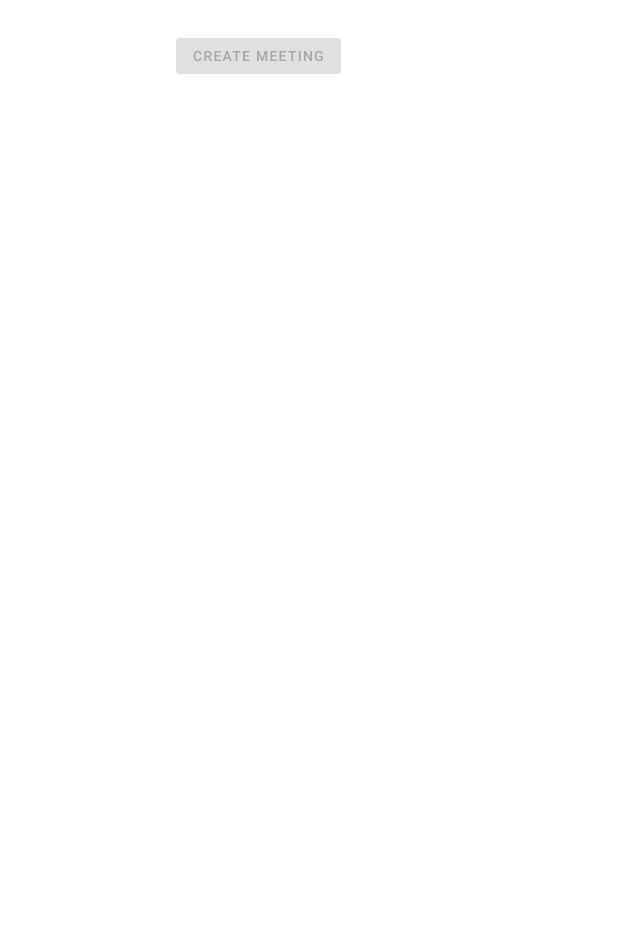
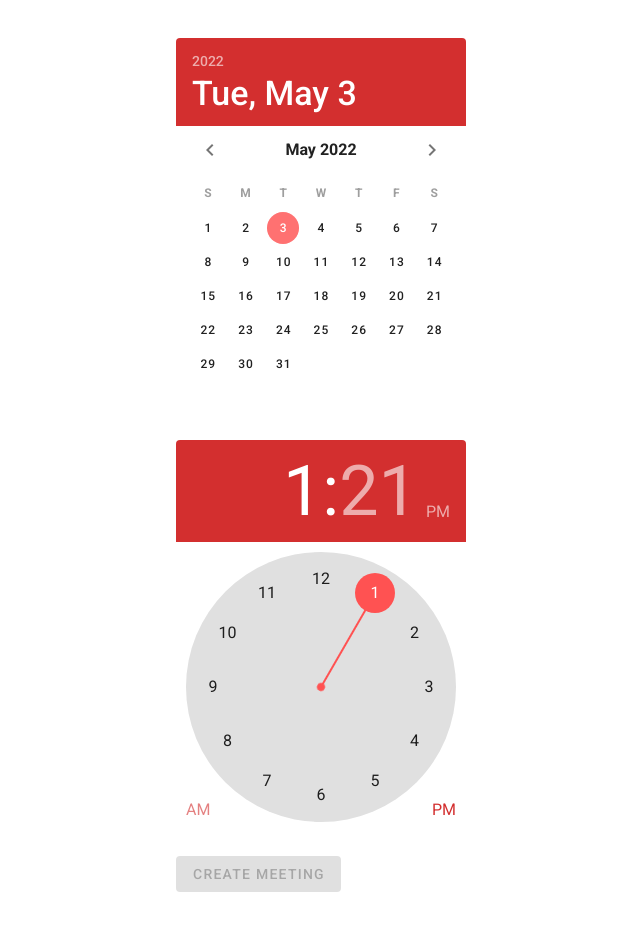
Before and after one commit to karlj38/meetups, a Vue app: page /meetups/new in a window 1280 px wide. Shown: the part 740-1670 px from the top of the page, without its empty margins (180-820 px from the left). Before the commit the page ends 1122 px from the top, so only its background shows below. Built offline with nearby package versions, Linux system fonts and the light colour scheme.

Commit message:
add date pickers

```diff
--- a/src/components/Meetup/CreateMeetup.vue
+++ b/src/components/Meetup/CreateMeetup.vue
@@ -42,10 +42,7 @@
           />
         </v-col>
         <v-col class="offset-sm-3 col-sm-6">
-          <v-img
-            :src="img"
-            height="150px"
-          />
+          <v-img :src="img" height="150px" />
         </v-col>
       </v-row>
 
@@ -63,11 +60,19 @@
 
       <v-row>
         <v-col class="offset-sm-3 col-sm-6">
-          <v-btn
-            :disabled="!formValid"
-            color="primary"
-            type="submit"
-          >
+          <v-date-picker v-model="date" />
+        </v-col>
+      </v-row>
+
+      <v-row>
+        <v-col class="offset-sm-3 col-sm-6">
+          <v-time-picker v-model="time" />
+        </v-col>
+      </v-row>
+
+      <v-row>
+        <v-col class="offset-sm-3 col-sm-6">
+          <v-btn :disabled="!formValid" color="primary" type="submit">
             Create Meeting
           </v-btn>
         </v-col>
@@ -78,23 +83,39 @@
 
 <script>
 export default {
+  props: {
+    now: {
+      default: new Date(
+        Date.now() - new Date().getTimezoneOffset() * 60000
+      ).toISOString(),
+      type: String,
+    },
+  },
   data() {
     return {
       title: "",
       location: "",
       img: "",
-        description: ""
-      }
+      description: "",
+      date: this.now.substr(0, 10),
+      time: this.now.substr(11, 5),
+    };
   },
   computed: {
     formValid() {
-        return (this.title && this.location && this.img && this.description);
-      }
+      return this.title && this.location && this.img && this.description;
+    },
+    submittableDateTime() {
+      const date = new Date(this.date);
+      date.setHours(this.time.substr(0, 2));
+      date.setMinutes(this.time.substr(3, 2));
+      return date;
+    },
   },
   methods: {
     onCreateMeetup() {
       if (!this.formValid) {
-          return
+        return;
       }
 
       const meetupData = {
@@ -102,13 +123,13 @@
         location: this.location,
         img: this.img,
         description: this.description,
-          date: new Date()
+        date: this.submittableDateTime,
       };
 
       this.$store.dispatch("createMeetup", meetupData);
 
       this.$router.push("/meetups");
-      }
-    }
-  }
+    },
+  },
+};
 </script>
--- a/src/components/Meetup/MeetupView.vue
+++ b/src/components/Meetup/MeetupView.vue
@@ -5,13 +5,10 @@
         <v-card>
           <v-card-title class="primary--text">{{ meetup.title }}</v-card-title>
 
-          <v-img
-            :src="meetup.img"
-            height ="400px"
-          />
+          <v-img :src="meetup.img" height="400px" />
 
           <v-card-subtitle class="info--text">
-            {{ meetup.date }} - {{ meetup.location }}
+            {{ meetup.date | date }} - {{ meetup.location }}
           </v-card-subtitle>
 
           <v-card-text>
@@ -29,12 +26,12 @@
 </template>
 
 <script>
-  export default {
-    props: ["id"],
-    computed: {
-      meetup() {
-        return this.$store.getters.meetup(this.id)
-      }
-    }
-  }
+export default {
+  props: ["id"],
+  computed: {
+    meetup() {
+      return this.$store.getters.meetup(this.id);
+    },
+  },
+};
 </script>
--- a/src/components/Meetup/MeetupsIndex.vue
+++ b/src/components/Meetup/MeetupsIndex.vue
@@ -1,30 +1,20 @@
 <template>
   <v-container>
-    <v-row
-      v-for="meetup in meetups"
-     :key="meetup.id"
-      wrap
-    >
+    <v-row v-for="meetup in meetups" :key="meetup.id" wrap>
       <v-col class="col-sm-10 col-md-8 offset-sm-1 offset-md-2">
-        <v-card class="info" >
+        <v-card class="info">
           <v-container fluid>
             <v-row wrap>
               <v-col class="col-5 col-sm-4 col-md-3">
-                <v-img
-                  :src="meetup.img"
-                  height="130px"
-                />
+                <v-img :src="meetup.img" height="130px" />
               </v-col>
 
               <v-col class="col-7 col-sm-8 col-md-9">
-                <v-card-title
-                  class="white--text"
-                  primary-title
-                >
+                <v-card-title class="white--text" primary-title>
                   {{ meetup.title }}
                 </v-card-title>
 
-                <v-card-subtitle>{{ meetup.date }}</v-card-subtitle>
+                <v-card-subtitle>{{ meetup.date | date }}</v-card-subtitle>
 
                 <v-card-actions>
                   <v-btn
@@ -35,7 +25,7 @@
                     <v-icon left>mdi-arrow-right</v-icon>
                     View Meetup
                   </v-btn>
-              </v-card-actions>
+                </v-card-actions>
               </v-col>
             </v-row>
           </v-container>
@@ -46,11 +36,11 @@
 </template>
 
 <script>
-  export default{
-    computed: {
-      meetups () {
-        return this.$store.getters.meetups;
-      }
-    }
-  }
+export default {
+  computed: {
+    meetups() {
+      return this.$store.getters.meetups;
+    },
+  },
+};
 </script>
--- /dev/null
+++ b/src/filters/date.js
@@ -0,0 +1,12 @@
+export default value => {
+  const date = new Date(value);
+  const options = {
+    month: "short",
+    day: "2-digit",
+    year: "numeric",
+    hour: "2-digit",
+    minute: "2-digit",
+  };
+  const locales = ["en-GB"];
+  return date.toLocaleString(locales, options);
+}
--- a/src/main.js
+++ b/src/main.js
@@ -3,8 +3,11 @@ import App from './App.vue'
 import vuetify from './plugins/vuetify'
 import router from './router'
 import { store } from "./store"
+import DateFilter from "./filters/date";
 
 Vue.config.productionTip = false
+
+Vue.filter("date", DateFilter);
 
 new Vue({
   vuetify,
--- a/src/store/index.js
+++ b/src/store/index.js
@@ -7,7 +7,7 @@ export const store = new Vuex.Store({
   state: {
     meetups: [
       {
-        date: "2022-05-09",
+        date: new Date(),
         desc: "bla bla bla",
         id: "123",
         img: "https://upload.wikimedia.org/wikipedia/commons/thumb/4/47/New_york_times_square-terabass.jpg/1200px-New_york_times_square-terabass.jpg",
@@ -15,7 +15,7 @@ export const store = new Vuex.Store({
         title: "NY"
       },
       {
-        date: "2022-05-19",
+        date: new Date(),
         desc: "bla bla bla",
         id: "234",
         img: "https://images.unsplash.com/photo-1564594736624-def7a10ab047?ixlib=rb-1.2.1&q=80&fm=jpg&crop=entropy&cs=tinysrgb&w=1080&fit=max",
```
Lines whose indentation alone changed are shown as unchanged.
